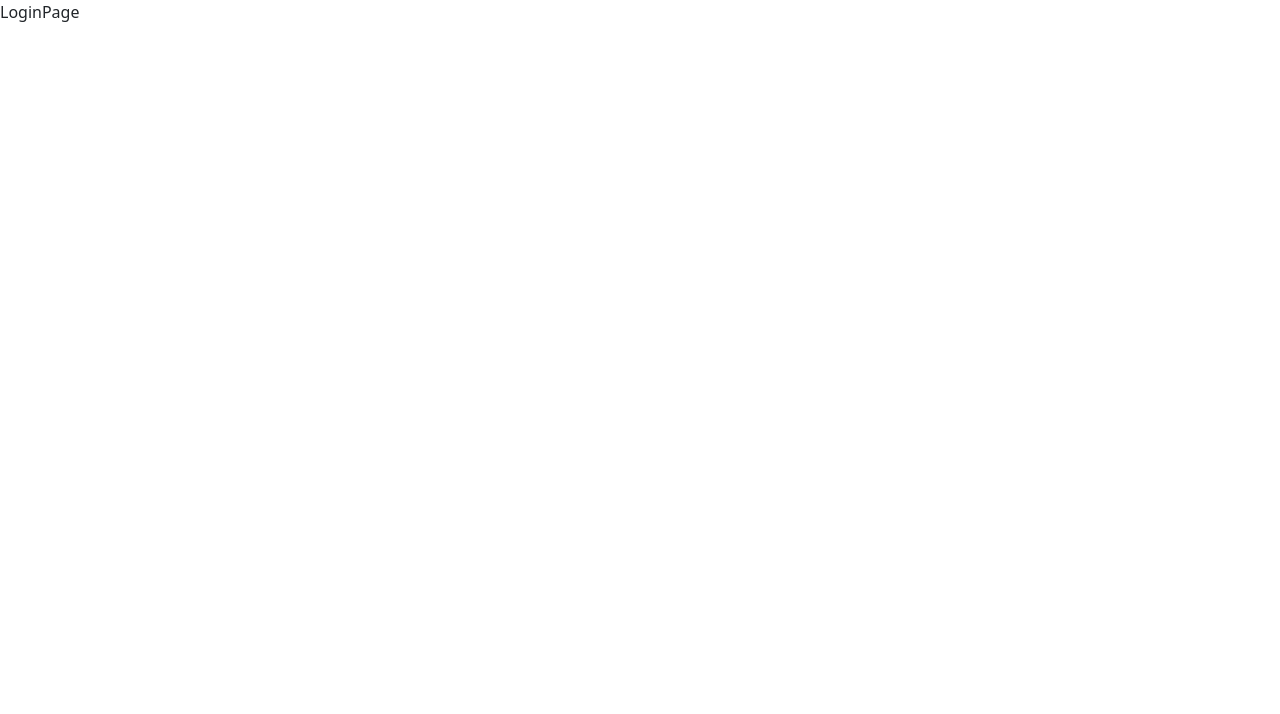
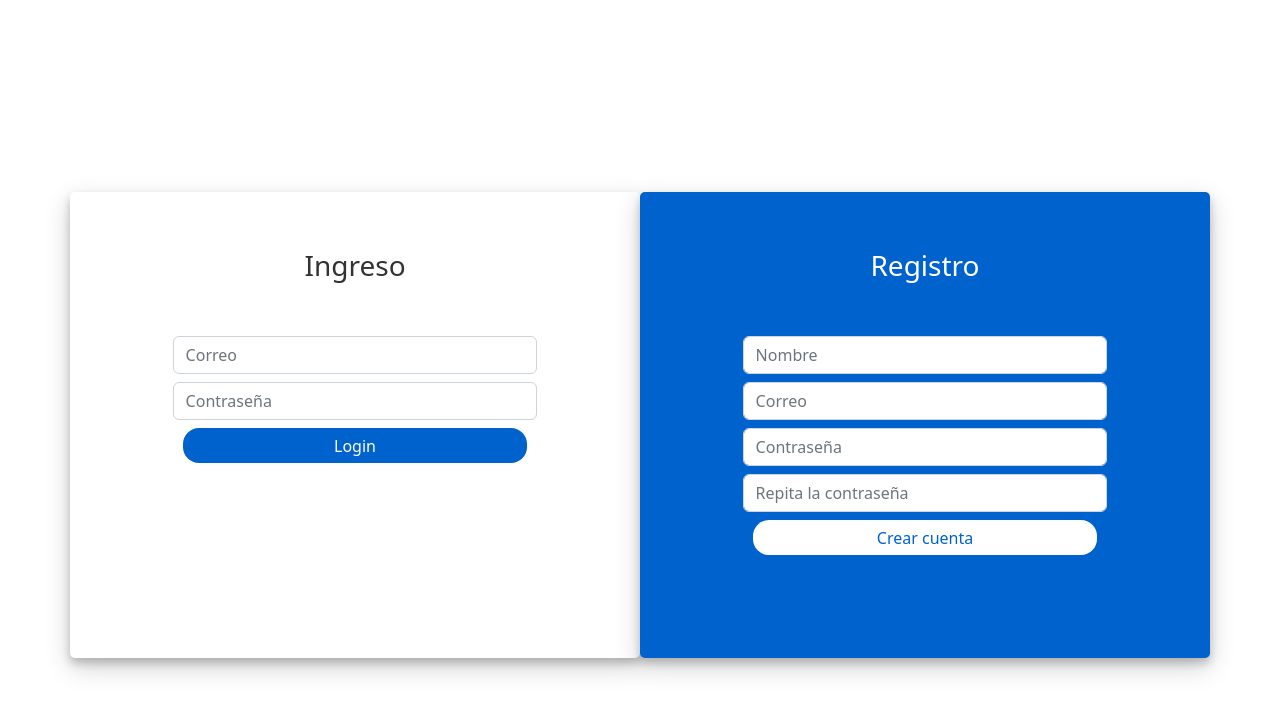
Before and after one commit to 1gabrielcarrizo/mern-calendar, a React (Vite) app: page /auth/login in a window 1280 px wide. Shown: the top 714 px of the page. Built offline with nearby package versions, Linux system fonts and the light colour scheme.

Commit message:
creating the navbar and loginpage + adding styles

```diff
--- a/index.html
+++ b/index.html
@@ -7,6 +7,7 @@
   <meta name="viewport" content="width=device-width, initial-scale=1.0" />
   <link href="https://cdn.jsdelivr.net/npm/bootstrap@5.2.3/dist/css/bootstrap.min.css" rel="stylesheet"
     integrity="sha384-rbsA2VBKQhggwzxH7pPCaAqO46MgnOM80zW1RWuH61DGLwZJEdK2Kadq2F9CUG65" crossorigin="anonymous">
+    <link rel="stylesheet" href="https://cdnjs.cloudflare.com/ajax/libs/font-awesome/6.5.1/css/all.min.css" integrity="sha512-DTOQO9RWCH3ppGqcWaEA1BIZOC6xxalwEsw9c2QQeAIftl+Vegovlnee1c9QX4TctnWMn13TZye+giMm8e2LwA==" crossorigin="anonymous" referrerpolicy="no-referrer" />
   <title>CalendarApp</title>
 </head>
 
--- /dev/null
+++ b/src/auth/pages/LoginPage.css
@@ -0,0 +1,51 @@
+.login-container{
+    margin-top: 15%;
+}
+.login-form-1{
+    border-radius: 5px;
+    box-shadow: 0 5px 8px 0 rgba(0, 0, 0, 0.2), 0 9px 26px 0 rgba(0, 0, 0, 0.19);
+    padding: 5%;
+}
+.login-form-1 h3{
+    text-align: center;
+    color: #333;
+}
+.login-form-2{
+    border-radius: 5px;
+    box-shadow: 0 5px 8px 0 rgba(0, 0, 0, 0.2), 0 9px 26px 0 rgba(0, 0, 0, 0.19);
+    padding: 5%;
+    background: #0062cc;
+}
+.login-form-2 h3{
+    text-align: center;
+    color: #fff;
+}
+.login-container form{
+    padding: 10%;
+}
+.btnSubmit
+{
+    border-radius: 1rem;
+    padding: 1.5%;
+    border: none;
+    cursor: pointer;
+    margin: 0px 10px;
+}
+.login-form-1 .btnSubmit{
+    color: #fff;
+    background-color: #0062cc;
+}
+.login-form-2 .btnSubmit{
+    background-color: #fff;
+    color: #0062cc;
+}
+.login-form-2 .ForgetPwd{
+    color: #fff;
+    font-weight: 600;
+    text-decoration: none;
+}
+.login-form-1 .ForgetPwd{
+    color: #0062cc;
+    font-weight: 600;
+    text-decoration: none;
+}
--- a/src/auth/pages/LoginPage.jsx
+++ b/src/auth/pages/LoginPage.jsx
@@ -1,7 +1,78 @@
-import React from 'react'
+import './LoginPage.css';
 
 export const LoginPage = () => {
-  return (
-    <div>LoginPage</div>
-  )
+    return (
+        <div className="container login-container">
+            <div className="row">
+                <div className="col-md-6 login-form-1">
+                    <h3>Ingreso</h3>
+                    <form>
+                        <div className="form-group mb-2">
+                            <input
+                                type="text"
+                                className="form-control"
+                                placeholder="Correo"
+                            />
+                        </div>
+                        <div className="form-group mb-2">
+                            <input
+                                type="password"
+                                className="form-control"
+                                placeholder="Contraseña"
+                            />
+                        </div>
+                        <div className="d-grid gap-2">
+                            <input
+                                type="submit"
+                                className="btnSubmit"
+                                value="Login"
+                            />
+                        </div>
+                    </form>
+                </div>
+
+                <div className="col-md-6 login-form-2">
+                    <h3>Registro</h3>
+                    <form>
+                        <div className="form-group mb-2">
+                            <input
+                                type="text"
+                                className="form-control"
+                                placeholder="Nombre"
+                            />
+                        </div>
+                        <div className="form-group mb-2">
+                            <input
+                                type="email"
+                                className="form-control"
+                                placeholder="Correo"
+                            />
+                        </div>
+                        <div className="form-group mb-2">
+                            <input
+                                type="password"
+                                className="form-control"
+                                placeholder="Contraseña"
+                            />
+                        </div>
+
+                        <div className="form-group mb-2">
+                            <input
+                                type="password"
+                                className="form-control"
+                                placeholder="Repita la contraseña"
+                            />
+                        </div>
+
+                        <div className="d-grid gap-2">
+                            <input
+                                type="submit"
+                                className="btnSubmit"
+                                value="Crear cuenta" />
+                        </div>
+                    </form>
+                </div>
+            </div>
+        </div>
+    )
 }
--- /dev/null
+++ b/src/calendar/components/Navbar.jsx
@@ -0,0 +1,18 @@
+
+
+export const Navbar = () => {
+  return (
+    <div className="navbar navbar-dark bg-dark mb-4 px-4">
+        <span className="navbar-brand">
+            <i className="fas fa-calendar-al"></i>
+            &nbsp;
+            Gabriel
+        </span>
+
+        <button className="btn btn-outline-danger">
+            <i className="fas fa-sign-out-alt"></i>
+            <span>Salir</span>
+        </button>
+    </div>
+  )
+}
--- a/src/calendar/index.js
+++ b/src/calendar/index.js
@@ -1 +1,2 @@
 export * from './pages/CalendarPage'
+export * from './components/Navbar'
--- a/src/calendar/pages/CalendarPage.jsx
+++ b/src/calendar/pages/CalendarPage.jsx
@@ -1,7 +1,10 @@
 import React from 'react'
+import { Navbar } from '../'
 
 export const CalendarPage = () => {
   return (
-    <div>CalendarPage</div>
+    <>
+    <Navbar/>
+    </>
   )
 }
--- a/src/index.css
+++ b/src/index.css
@@ -1,70 +1,11 @@
-:root {
-  font-family: Inter, Avenir, Helvetica, Arial, sans-serif;
-  font-size: 16px;
-  line-height: 24px;
-  font-weight: 400;
-
-  color-scheme: light dark;
-  color: rgba(255, 255, 255, 0.87);
-  background-color: #242424;
-
-  font-synthesis: none;
-  text-rendering: optimizeLegibility;
+body{
+  margin: 0;
+  font-family: system-ui, -apple-system, BlinkMacSystemFont, 'Segoe UI', Roboto, Oxygen, Ubuntu, Cantarell, 'Open Sans', 'Helvetica Neue', sans-serif;
   -webkit-font-smoothing: antialiased;
   -moz-osx-font-smoothing: grayscale;
-  -webkit-text-size-adjust: 100%;
 }
 
-a {
-  font-weight: 500;
-  color: #646cff;
-  text-decoration: inherit;
+code{
+  font-family: source-code-pro, Menlo, Monaco, Consolas, 'Courier New',
+  monospace;
 }
-a:hover {
-  color: #535bf2;
-}
-
-body {
-  margin: 0;
-  display: flex;
-  /* place-items: center; */
-  min-width: 320px;
-  min-height: 100vh;
-}
-
-h1 {
-  font-size: 3.2em;
-  line-height: 1.1;
-}
-
-button {
-  border-radius: 8px;
-  border: 1px solid transparent;
-  padding: 0.6em 1.2em;
-  font-size: 1em;
-  font-weight: 500;
-  font-family: inherit;
-  background-color: #1a1a1a;
-  cursor: pointer;
-  transition: border-color 0.25s;
-}
-button:hover {
-  border-color: #646cff;
-}
-button:focus,
-button:focus-visible {
-  outline: 4px auto -webkit-focus-ring-color;
-}
-
-@media (prefers-color-scheme: light) {
-  :root {
-    color: #213547;
-    background-color: #ffffff;
-  }
-  a:hover {
-    color: #747bff;
-  }
-  button {
-    background-color: #f9f9f9;
-  }
-}
```
